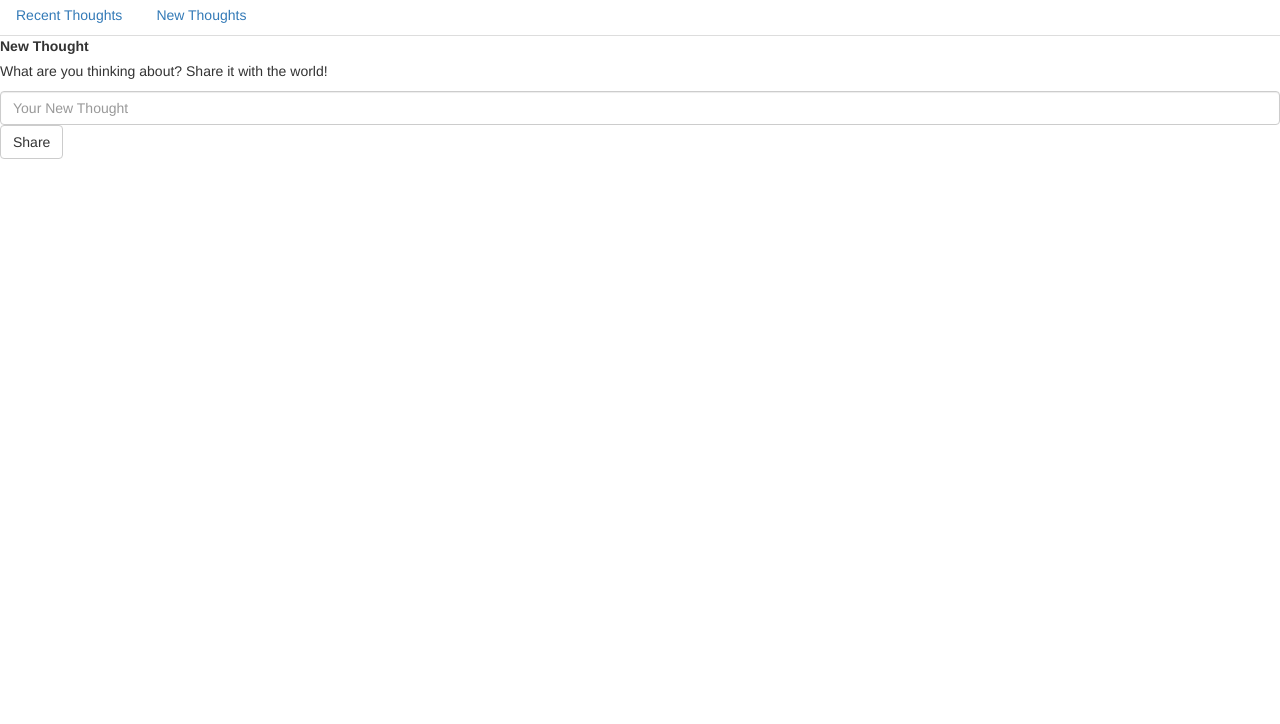
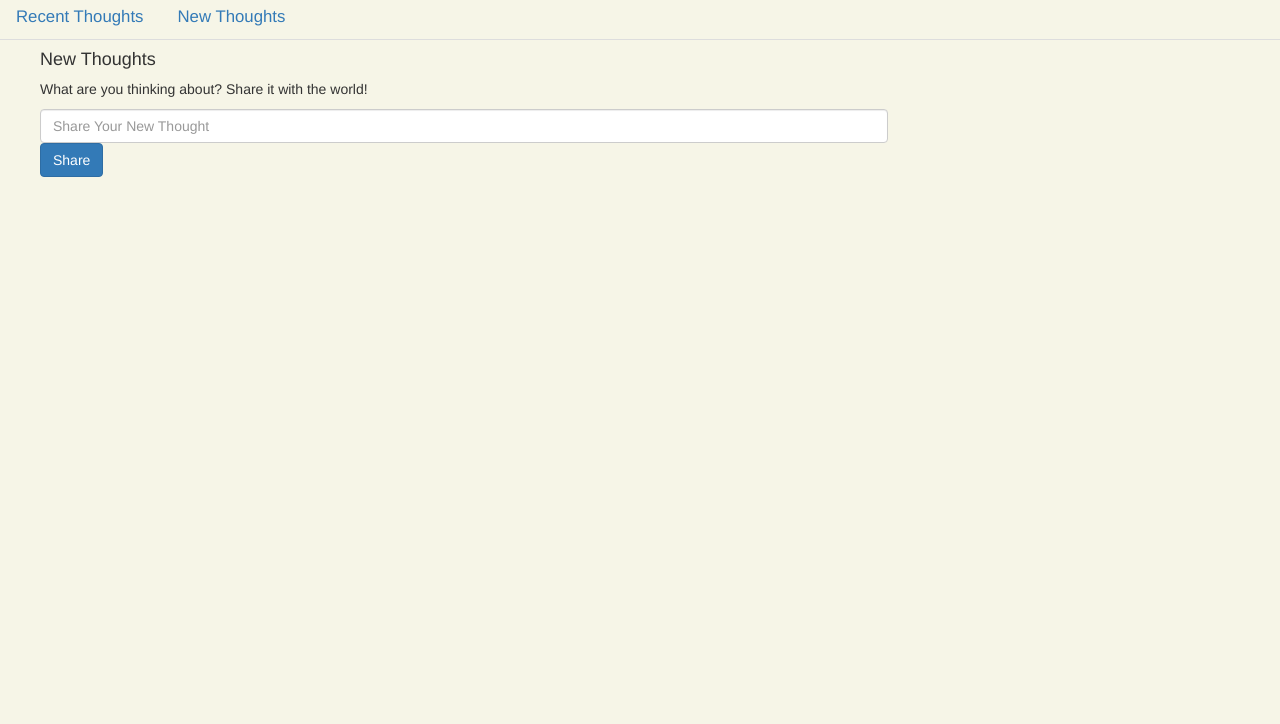
Before and after one commit to syedali575/thoughterhw, a website: page src/index.html in a window 1280 px wide. Shown: the part 76-800 px from the top of the page. Drawn offline with nearby package versions, Linux system fonts and the light colour scheme.

Commit message:
Worked on styling the site a bit

```diff
--- a/src/index.html
+++ b/src/index.html
@@ -36,10 +36,11 @@
 
       <form class="sharethought">
         <aside class="form-group">
-          <label for="share">New Thought</label>
+          <!-- <label for="share">New Thought</label> -->
+          <h4>New Thoughts</h4>
           <p>What are you thinking about? Share it with the world!</p>
-          <input type="text" class="form-control incoming" placeholder="Your New Thought" id="share">
-          <button type="submit" class="btn btn-default share">Share</button>
+          <input type="text" class="form-control incoming" placeholder="Share Your New Thought" id="share">
+          <button type="submit" class="btn btn-primary share">Share</button>
         </aside>
       </form>
     </main>
--- a/src/js/data.js
+++ b/src/js/data.js
@@ -5,11 +5,6 @@
   // To call these functions in other files
   window.thoughter.createNewThought = createNewThought;
   window.thoughter.recentThought = recentThought;
-
-
-  console.log("I am in data.js");
-
-
 
 
   /**
--- /dev/null
+++ b/src/sass/_body.scss
@@ -0,0 +1,7 @@
+body {
+background-color: #f6f5e7;
+
+
+
+
+}
--- a/src/sass/_form.scss
+++ b/src/sass/_form.scss
@@ -1,4 +1,11 @@
 form {
+width: 70%;
+
+  aside {
+    margin-left: 20px;
+  }
+
+
 
 
 
--- a/src/sass/_mainsection.scss
+++ b/src/sass/_mainsection.scss
@@ -1,8 +1,7 @@
-main#recent {
+main {
 
-h3 {
-  font-size: 1.2em;
-}
+margin: 0 20px 0 20px;
+
   ul {
     padding-left: 0px;
   }
@@ -21,8 +20,4 @@ ul li {
   }
 
 
-
-
-
-
 }
--- /dev/null
+++ b/src/sass/_nav.scss
@@ -0,0 +1,16 @@
+nav {
+
+  a {
+    font-size: 1.2em;
+  }
+
+
+
+
+
+
+
+
+
+
+}
--- a/src/sass/main.scss
+++ b/src/sass/main.scss
@@ -1,2 +1,5 @@
 @import "content";
 @import "mainsection";
+@import "form";
+@import "nav";
+@import "body";
```
Also changed, not shown: style.css, 1 other file. Lines whose indentation alone changed are shown as unchanged.
